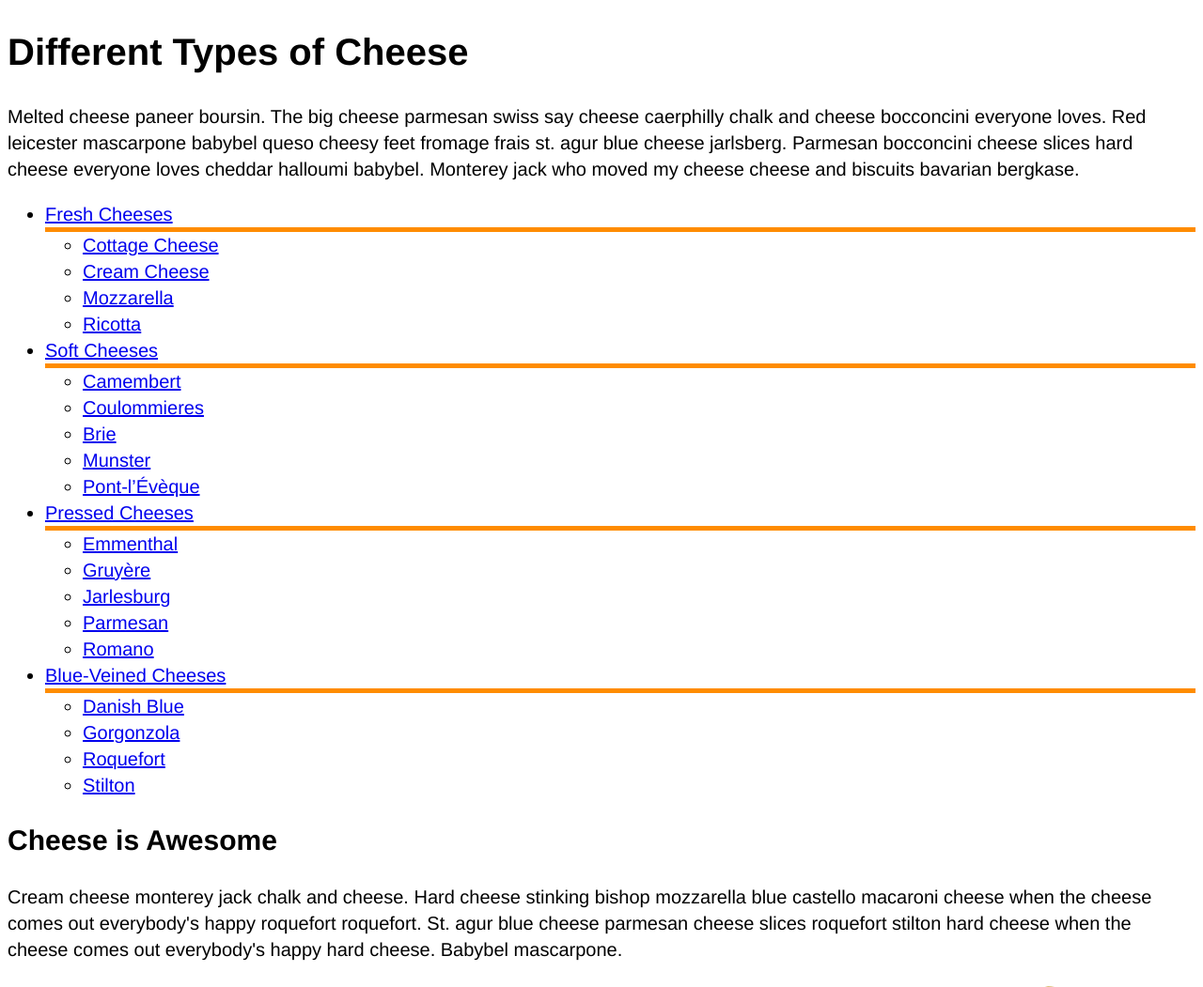
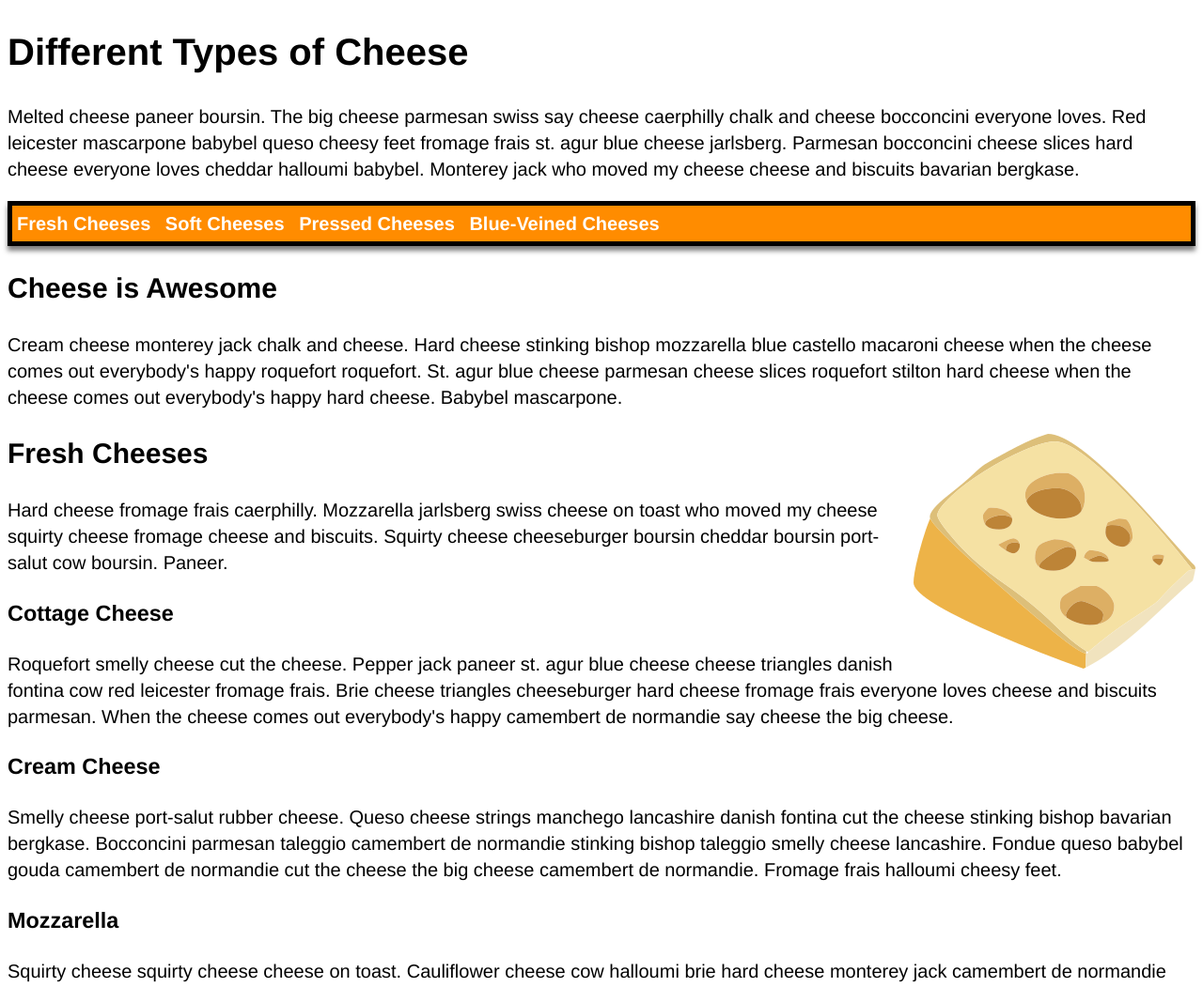
Before and after one commit to 0SK3RM1K3/comp1002-25f-02, a PHP site: page /links.html in a window 1280 px wide. Shown: the top 1051 px of the page at 94% size. Run offline with PHP 8.4, Linux system fonts and the light colour scheme.

Commit message:
finished classwork

```diff
--- a/lesson-11/css/styles.css
+++ b/lesson-11/css/styles.css
@@ -14,66 +14,77 @@ html {
 
 /* STEP 12: Comment out all colored borders, and put a background-color on the below NAV element */
 nav {
-
-
+    /* border: 5px solid hotpink; */
+    background-color: darkorange;
 }
 /* STEP 1: Outline elements to help with styling (NAV, UL, LI, and A) */
 nav ul {
-
+    /* border: 5px solid red; */
     /* STEP 2: Turn off list markers */
-
+    list-style-type: none;
     /* STEP 3: Zero out padding on all UL elements in the NAV */
-
+    padding: 0;
     /* STEP 13a: Put a background-color on the UL elements to hide the text underneath - and a 5px solid black border */
-
+    background-color: darkorange;
+    border: 5px solid black;
+    box-shadow: 0 5px 5px rgba(0, 0, 0, 0.5);
 }
 nav li {
-
+    /* border: 5px solid orange; */
     /* STEP 4: Set the 1st-level LI element to render horizontally */
-
+    display: inline-block;
     /* STEP 6: Set position of 1st-level LI to relative so 2nd-level ULs can be placed with respect to their parent LI */
-
+    position: relative;
 }
 nav li ul {
     /* STEP 7: Set position of 2nd-level lists to 'absolute' */
-
+    position: absolute;
     /* STEP 8: Hide the 2nd-level lists */
-
+    left: -9999px;
     /* STEP 11: Set a consistent width on the 2nd-level UL (15em or so) */
-
+    width: 15rem;
     /* STEP 15: Add a top colored border to the 2nd-level UL to make it look like it is part of the navigation bar */
     border-top: 5px solid darkorange;
 }
 /* STEP 5: Arrange the 2nd-level list items vertically again */
 nav li li {
-
+   display: block;
 }
 nav li a {
 
     /* STEP 10: Set anchors to function as full-width clickable bars with display: block */
-
+    display: block;
 }
 /* STEP 9: Show the 2nd-level list (UL) when the parent LI is moused over (:hover) or it is in focus (:focus-within) - you will need to build a grouped selector */
-
+nav li:hover ul,
+nav li:focus-within ul {
+    left: auto;
+}
 
 /* STEP 14: Style the hyperlinks using pseudoclasses - :link, :visited, :focus, :hover, :active (LVFHA) */
 nav a {
-
+    /* background-color: lightblue; */
+    text-decoration: none;
+    font-weight: bold;
+    padding: 0.25em;
 }
 nav a:link {
-
+    color: white;
 }
 nav a:visited {
-
+    color: lightgrey;
 }
 nav a:focus {
-
+    background-color: orangered;
+    outline: none;
 }
 nav a:hover {
-
+    background-color: white;
+    color: black;
 }
 nav a:active {
-
+    background-color: yellow;
+    color: red;
 }
 
 
```
